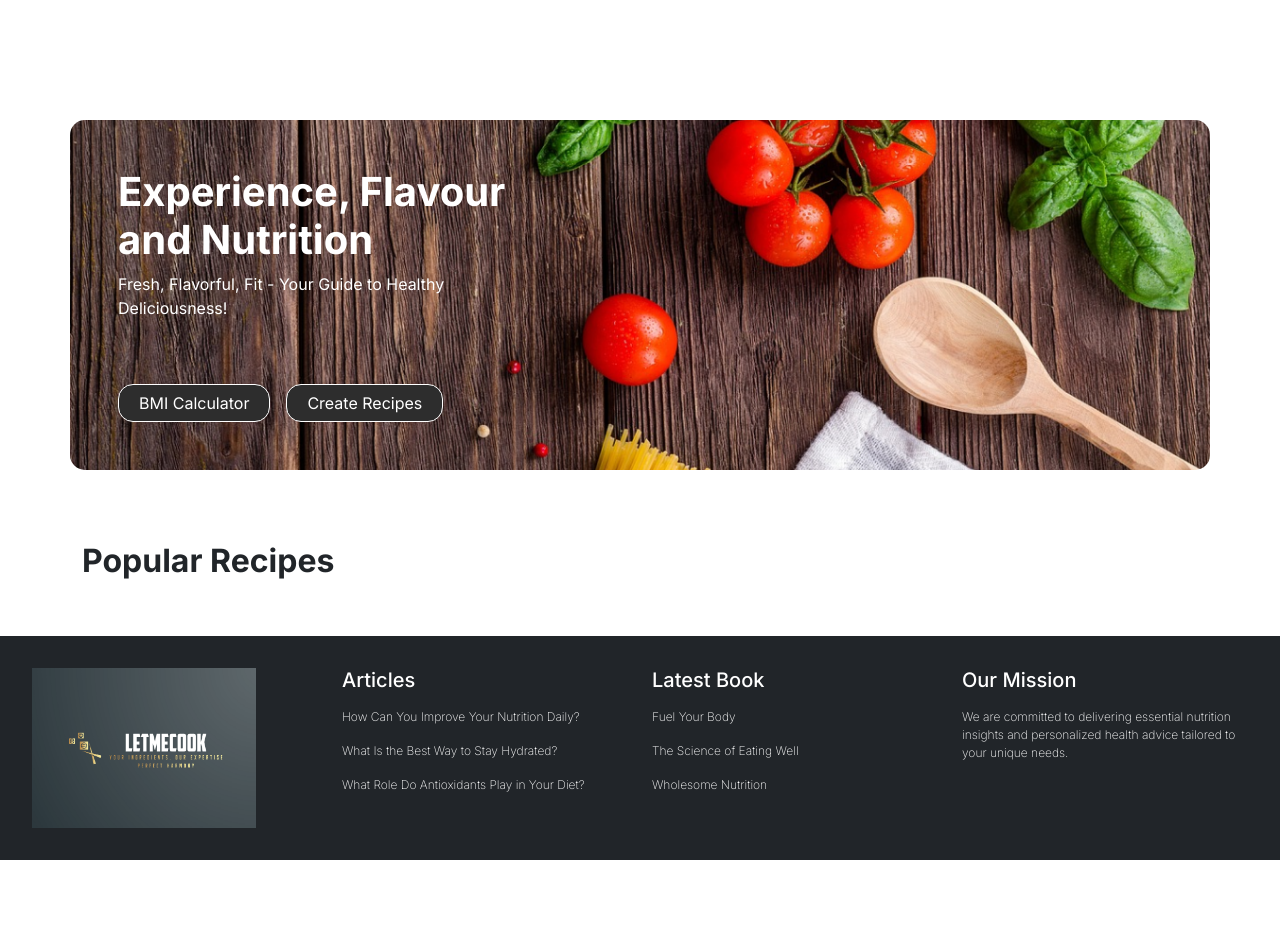
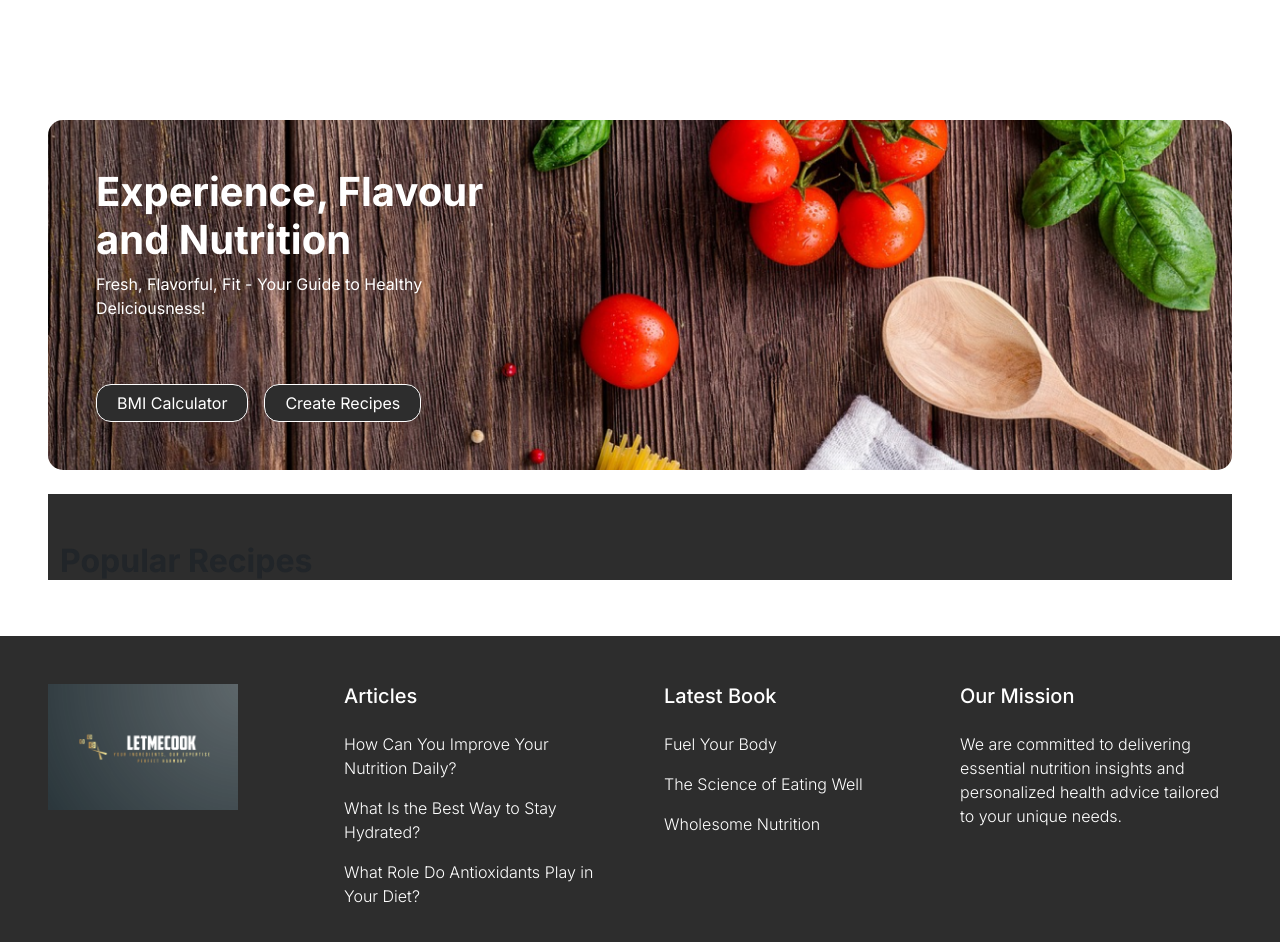
Before and after one commit to Cytzr/LetMeCook, a React (Vite) app: page /home in a window 1280 px wide. Shown: the part 1600-2542 px from the top of the page. Before the commit the page ends 2460 px from the top, so only its background shows below. Built offline with nearby package versions, Linux system fonts and the light colour scheme.

Commit message:
fixing footer overflow

```diff
--- a/src/Components/footer.tsx
+++ b/src/Components/footer.tsx
@@ -1,43 +1,37 @@
-
+import {Row, Container, Col} from 'react-bootstrap'
+import '../Styles/footer.css'
 
 function Footer() {
     return (
-        <div className="row bg-dark footer">
-            <div className="col-md-3">
-                <img src="..\src\Images\AppIcon.png" alt="LetMeCook" className="img fluid" />
-            </div>
-            <div className="col-md-3">
-                <div className="row-6">
-                   <h5>Articles</h5>
-                </div>
-
-                <div className="flex-col align-items-center">
-                    <a href=""><p>How Can You Improve Your Nutrition Daily?</p></a>
-                    <a href=""><p>What Is the Best Way to Stay Hydrated?</p></a>
-                    <a href=""><p>What Role Do Antioxidants Play in Your Diet?</p></a>
-                </div>
-            </div>
-            <div className="col-md-3">
-                <div className="row-6">
-                    <h5>Latest Book</h5>
-                </div>
-
-                    <div className="flex-col align-items-center">
+        <Container className='fluid p-5'>
+            <Row className='text-white footer'>
+                <Col className=''>
+                    <img src="..\src\Images\AppIcon.png" alt="LetMeCook" className="img-fluid" />
+                </Col>
+                <Col>
+                    <Row>
+                        <h5 className='mb-4'>Articles</h5>
+                        <Col>
+                            <a href=""><p>How Can You Improve Your Nutrition Daily?</p></a>
+                            <a href=""><p>What Is the Best Way to Stay Hydrated?</p></a>
+                            <a href=""><p>What Role Do Antioxidants Play in Your Diet?</p></a>
+                        </Col>
+                    </Row>
+                </Col>
+                <Col className='ms-4'>
+                    <Row>
+                        <h5 className='mb-4'>Latest Book</h5>
                         <a href=""><p>Fuel Your Body</p></a>
                         <a href=""><p>The Science of Eating Well</p></a>
                         <a href=""><p>Wholesome Nutrition</p></a>
-                    </div>
-            </div>
-            <div className="col-md-3">
-                <div className="row-6">
-                    <h5>Our Mission</h5>
-                </div>
-
-                    <div className="flex-col align-items-center">
-                        <p>We are committed to delivering essential nutrition insights and personalized health advice tailored to your unique needs.</p>
-                    </div>
-            </div>
-        </div>
+                    </Row>
+                </Col>
+                <Col>
+                    <h5 className='mb-4'>Our Mission</h5>
+                    <p>We are committed to delivering essential nutrition insights and personalized health advice tailored to your unique needs.</p>
+                </Col>
+            </Row>
+        </Container>
     )
 }
 
--- a/src/Styles/footer.css
+++ b/src/Styles/footer.css
@@ -1,24 +1,26 @@
-.footer{
-    padding: 2rem;
+.footer a{
+    text-decoration: none;
     color: white;
 }
 
+.footer a:hover{
+    text-decoration: underline;
+}
+
+.footer{
+    overflow-y: hidden;
+}
+
+.container{
+    max-width: 100%;
+    background-color: #2d2d2d;
+}
+
 .footer img{
-    width: 14rem;
-    height: 10rem;
+    width: 70%;
+    height: auto;
 }
 
 .footer p{
-    font-weight: 200;
-    font-size: 0.75rem;
+    font-weight: 300;
 }
-
-.footer a{
-    text-decoration: none;
-    color: white;
-    transition: 0.3s;
-}
-
-.footer .col-md-3 .row-6 h5{
-    margin-bottom: 1rem;
-}
```
